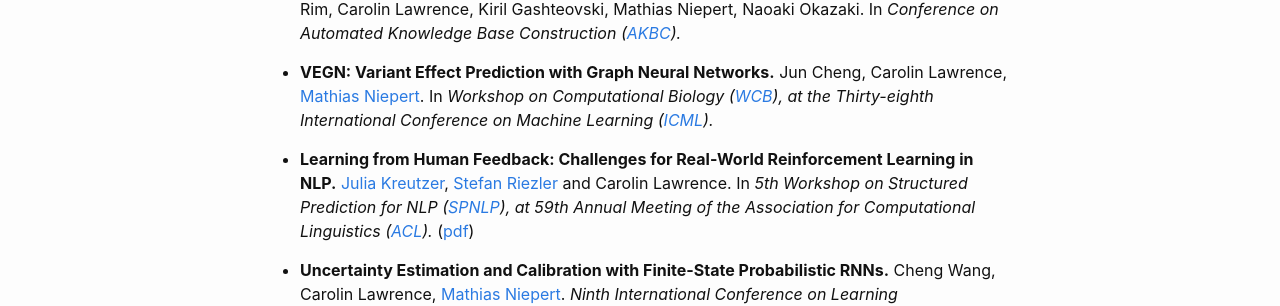
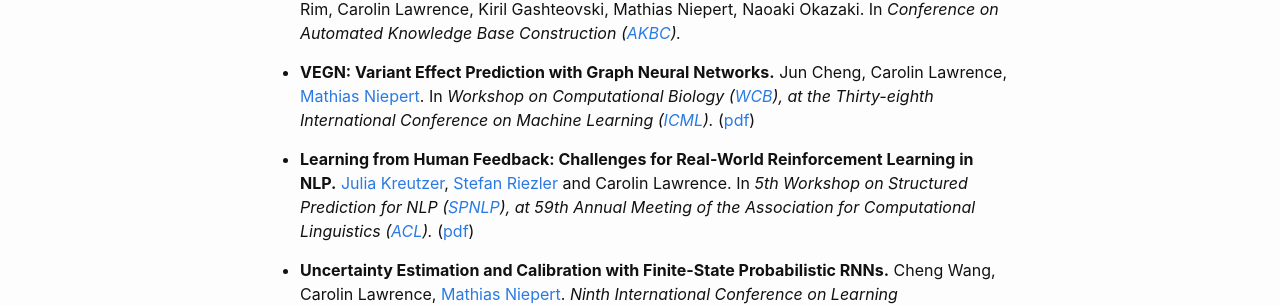
Before and after one commit to carolinlawrence/carolinlawrence.github.io, a Jekyll site: the page built from publications.markdown, in a window 1280 px wide and 900 px high. Shown: the part 254-560 px from the top of the window. Built offline with Jekyll 4.4.1, drawn with Linux system fonts in a browser that asks for light colours.

Commit message:
Update publications.markdown

```diff
--- a/publications.markdown
+++ b/publications.markdown
@@ -8,7 +8,7 @@ layout: page
 <ul>
 
 <p><li><b>Behavioral Testing of Knowledge Graph Embedding Models for Link Prediction.</b> Wiem Ben Rim, Carolin Lawrence, Kiril Gashteovski, Mathias Niepert, Naoaki Okazaki. In <i>Conference on Automated Knowledge Base Construction (<a href="https://www.akbc.ws/2021/">AKBC</a>).</i></li></p>
-<p><li><b>VEGN: Variant Effect Prediction with Graph Neural Networks.</b> Jun Cheng, Carolin Lawrence, <a href='http://www.matlog.net'>Mathias Niepert</a>. In <i>Workshop on Computational Biology (<a href="https://icml-compbio.github.io">WCB</a>), at the Thirty-eighth International Conference on Machine Learning (<a href="https://icml.cc/">ICML</a>).</i></li></p>
+<p><li><b>VEGN: Variant Effect Prediction with Graph Neural Networks.</b> Jun Cheng, Carolin Lawrence, <a href='http://www.matlog.net'>Mathias Niepert</a>. In <i>Workshop on Computational Biology (<a href="https://icml-compbio.github.io">WCB</a>), at the Thirty-eighth International Conference on Machine Learning (<a href="https://icml.cc/">ICML</a>).</i> (<a href="https://arxiv.org/abs/2106.13642">pdf</a>)</li></p>
 <p><li><b>Learning from Human Feedback: Challenges for Real-World Reinforcement Learning in NLP.</b> <a href="https://research.google/people/JuliaKreutzer/">Julia Kreutzer</a>, <a href='http://www.cl.uni-heidelberg.de/~riezler/'>Stefan Riezler</a> and Carolin Lawrence. In <i>5th Workshop on Structured Prediction for NLP (<a href="http://structuredprediction.github.io/SPNLP21">SPNLP</a>), at 59th Annual Meeting of the Association for Computational Linguistics (<a href="https://2021.aclweb.org/">ACL</a>).</i>  (<a href="https://arxiv.org/abs/2011.02511">pdf</a>)</li></p>
 <p><li><b>Uncertainty Estimation and Calibration with Finite-State Probabilistic RNNs.</b> Cheng Wang, Carolin Lawrence, <a href='http://www.matlog.net'>Mathias Niepert</a>. <i>Ninth International Conference on Learning Representations (<a href="https://iclr.cc/">ICLR</a>)</i>. (<a href="https://arxiv.org/abs/2011.12010">pdf</a>)</li></p>
 <p><li><b>Explaining Neural Matrix Factorization with Gradient Rollback.</b> Carolin Lawrence, Timo Sztyler, <a href='http://www.matlog.net'>Mathias Niepert</a>. <i>35th AAAI Conference on Artificial Intelligence (<a href="https://aaai.org/Conferences/AAAI-21/">AAAI</a>).</i> (<a href="https://ojs.aaai.org/index.php/AAAI/article/view/16632">pdf</a>)</li></p>
```
